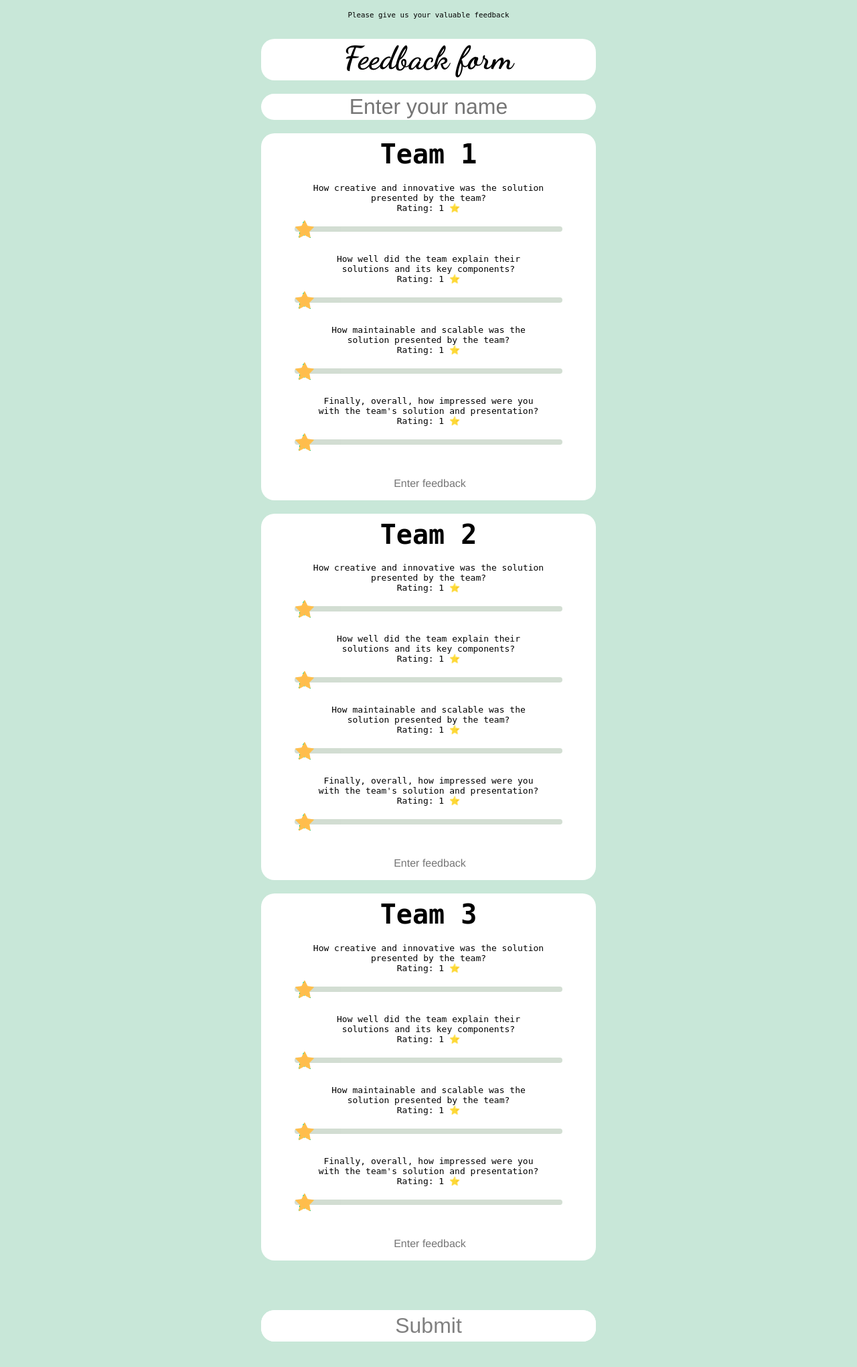
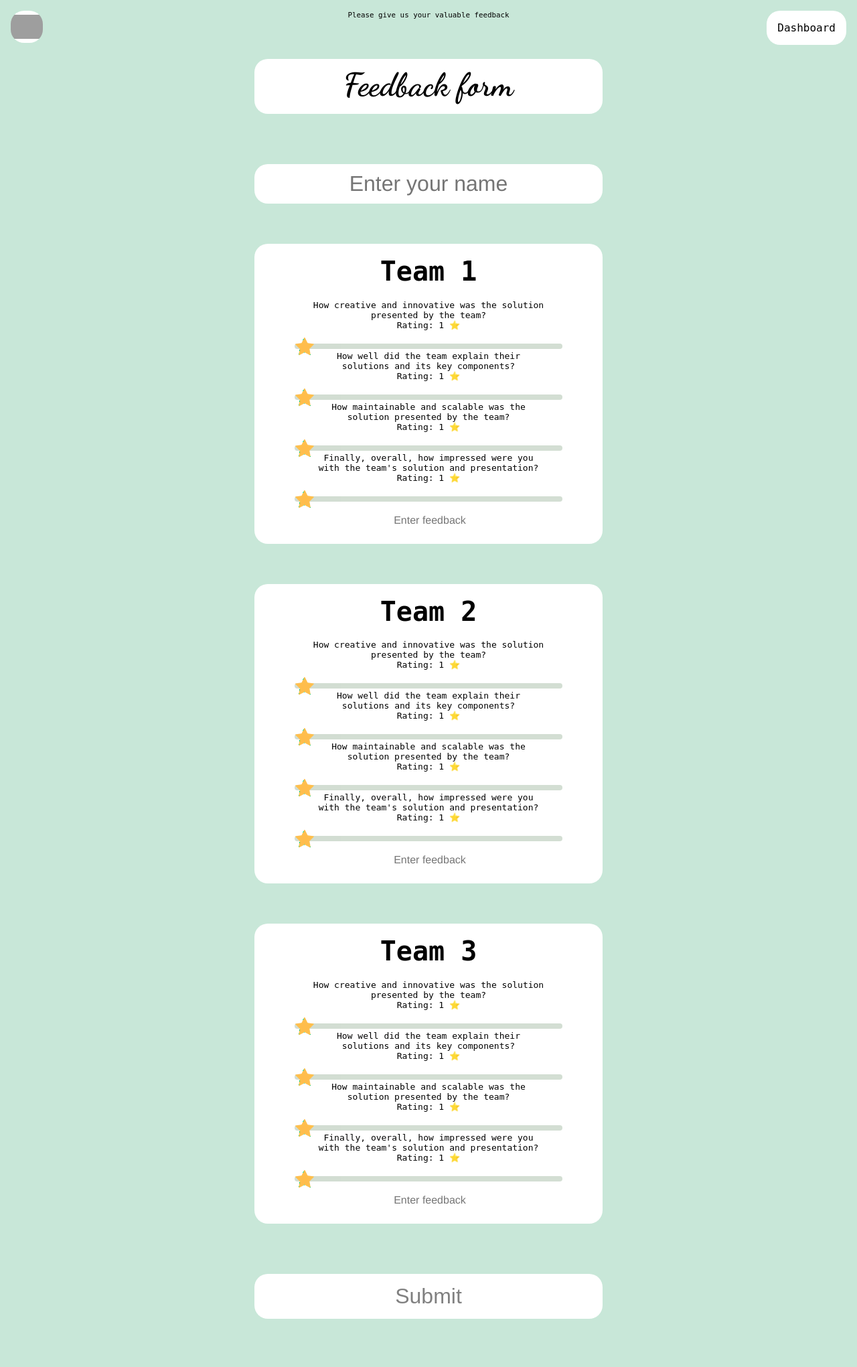
Before and after one commit to nishith-p-shetty/flask-feedback-form, a Flask app: page / in a window 1280 px wide. Shown: the whole page at 67% size. After the commit the page ends 1969 px from the top, so only its background shows below. Run offline with Flask 2, Linux system fonts and the light colour scheme; some libraries are stand-ins or nearby versions; grey boxes are pictures that could not be loaded.

Commit message:
Make it mobile friendly

```diff
--- a/public/static/css/styles.css
+++ b/public/static/css/styles.css
@@ -5,6 +5,7 @@ body {
   background-color: #c8e7d8;
   text-align: center;
   font-family: monospace;
+  background-attachment: fixed;
 }
 
 h1,h2 {
@@ -116,6 +117,91 @@ input {
 }
 
 #sendFeedbackbtn:hover {
-  color: black;
+  background-color: #c0d0c0;
+  box-shadow: 20px 20px 40px rgba(92, 227, 34, 0.1);
+  transition: background-color 0.5s, border 0.5s;
   border: solid black 1px;
 }
+
+.dashboard-button {
+  position: absolute;
+  top: 0;
+  right: 0;
+  margin: 1rem;
+  padding: 1rem;
+  background-color: white;
+  border-radius: 20px;
+  font-size: 1rem;
+  text-decoration: none;
+  color: black;
+  transition: background-color 0.33s, box-shadow 0.33s;
+}
+
+.dashboard-button:hover {
+  background: #c0d0c0;
+  box-shadow: 20px 20px 40px #c0d0c0;
+  transition: background 0.5s, box-shadow 0.5s;
+  border: solid black 1px;
+}
+
+.github-link {
+  position: absolute;
+  top: 0;
+  left: 0; /* Changed from right to left */
+  margin: 1rem;
+  padding: 1.5rem;
+  background-color: white;
+  background-image: url('https://github.githubassets.com/assets/GitHub-Mark-ea2971cee799.png'); /* Add your GitHub logo URL here */
+  background-repeat: no-repeat;
+  background-position: center;
+  background-size: contain;
+  border-radius: 20px;
+  font-size: 1rem;
+  text-decoration: none;
+  color: black;
+  transition: background-color 0.33s, box-shadow 0.33s;
+}
+
+.github-link:hover {
+  background-color: #c0d0c0; /* Changed from background to background-color */
+  box-shadow: 20px 20px 40px #c0d0c0;
+  transition: background-color 0.5s, box-shadow 0.5s; /* Changed from background to background-color */
+  border: solid black 1px;
+}
+
+.form {
+  display: inline-block;
+  margin: 30px auto;
+  padding: 10px;
+  width: 500px;
+  background-color: white;
+  border-radius: 20px;
+  /* color: green; */
+}
+
+@media screen and (max-width: 600px) {
+  .form {
+    width: 90%; /* Adjust width to fit smaller screens */
+    margin: 20px auto; /* Adjust margin */
+  }
+
+  .dashboard-button, .github-link {
+    margin: 0.5rem; /* Adjust margin */
+    padding: 0.5rem; /* Adjust padding */
+  }
+  .github-link {
+    padding: 1rem; /* Adjust padding */
+  }
+
+  h1, h2 {
+    font-size: 2rem; /* Adjust font size */
+  }
+
+  input, .ntext {
+    font-size: 1.5rem; /* Adjust font size */
+  }
+
+  .slider {
+    width: 90%; /* Adjust width */
+  }
+}
--- a/public/templates/index.html
+++ b/public/templates/index.html
@@ -11,6 +11,8 @@
 <small> Please give us your valuable feedback <br><br> </small>
 
 <body>
+    <a href="/dashboard" class="dashboard-button">Dashboard</a>
+    <a href="https://github.com/bhuvansa/flask-feedback-form" class="github-link">       </a>
   <div class="form">
     <h1> Feedback form </h1>
   </div>
@@ -21,9 +23,6 @@
       <input type="text" placeholder="Enter your name" name="reviewer_name">
     </div>
     <br>
-    <br>
-
-
       {% for i in range(1, no_t+1) %}
         <div class="form">
           <h2>Team {{ i }}</h2>
@@ -33,32 +32,22 @@
           <br>
           <input type="range" min="1" max="10" value="1" class="slider" id="team_id{{ i }}_field1_rating" name="team_id{{ i }}_field1_rating">
           <br>
-          <br>
-          <br>
           <label>How well did the team explain their solutions and its key components?</label>
           <div id="starno{{ i }}_field2_rating">Rating: 1 ⭐️</div>
           <br>
           <input type="range" min="1" max="10" value="1" class="slider" id="team_id{{ i }}_field2_rating" name="team_id{{ i }}_field2_rating">
-          <br>
-          <br>
           <br>
           <label>How maintainable and scalable was the solution presented by the team?</label>
           <div id="starno{{ i }}_field3_rating">Rating: 1 ⭐️</div>
           <br>
           <input type="range" min="1" max="10" value="1" class="slider" id="team_id{{ i }}_field3_rating" name="team_id{{ i }}_field3_rating">
           <br>
-          <br>
-          <br>
           <label>Finally, overall, how impressed were you with the team's solution and presentation?</label>
           <div id="starno{{ i }}_field4_rating">Rating: 1 ⭐️</div>
           <br>
           <input type="range" min="1" max="10" value="1" class="slider" id="team_id{{ i }}_field4_rating" name="team_id{{ i }}_field4_rating">
-          <br>
-          <br>
-          <br>
           <input type="text" rows="3" placeholder="Enter feedback" class="ntext" id="team_id{{ i }}_feedback" name="team_id{{ i }}_feedback">
         </div>
-        <br>
         <br>
       {% endfor %}
 
--- a/public/templates/success.html
+++ b/public/templates/success.html
@@ -5,11 +5,13 @@
   <title>Feedback Submitted</title>
   <meta charset="UTF-8">
   <meta name="viewport" content="width=device-width, initial-scale=1">
-  <link rel="stylesheet" href="{{ url_for('static', filename='css/style.css') }}">
+  <link rel="stylesheet" href="{{ url_for('static', filename='css/styles.css') }}">
   <link rel="icon" type="image/png" sizes="30x30" href="static/star.png">
 </head>
 
 <body>
+  <a href="/dashboard" class="dashboard-button">Dashboard</a>
+  <a href="https://github.com/bhuvansa/flask-feedback-form" class="github-link">       </a>
   <div class="form">
     <h1> Thankyou for your feedback! {{ name }} </h1>
   </div>
```
Also changed, not shown: data.txt (+4 -4 lines).
